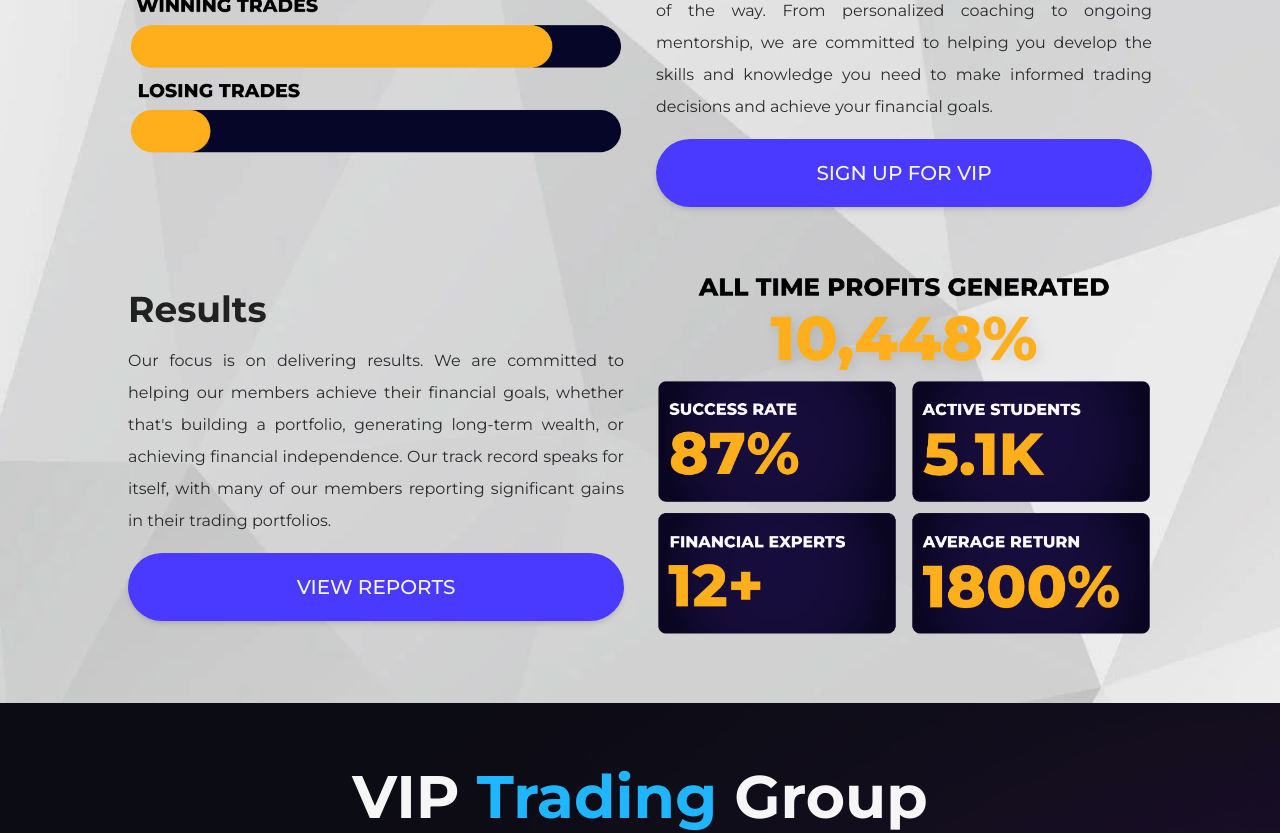
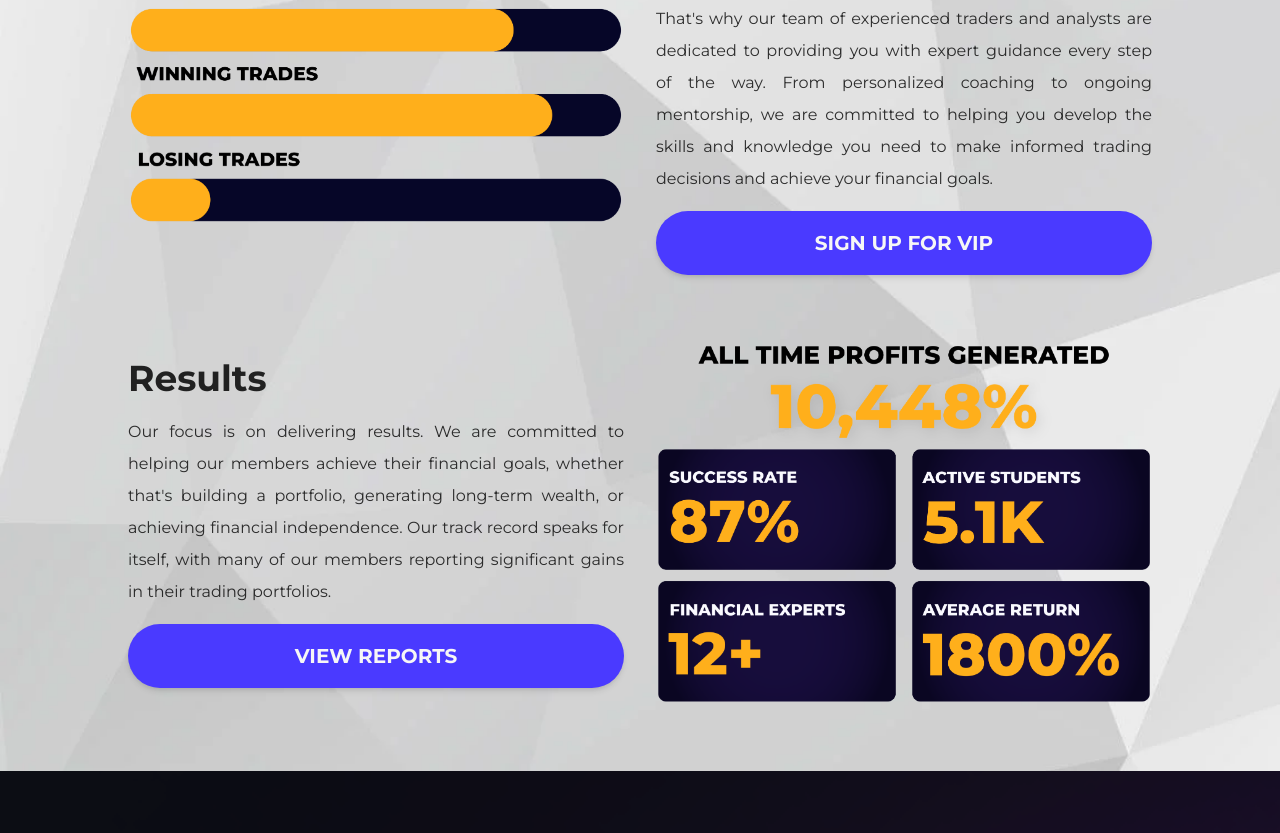
Before and after one commit to szilrdmate/cryptodecius, a React (Vite) app: page / in a window 1280 px wide. Shown: the part 1440-2273 px from the top of the page. Built offline with nearby package versions, Linux system fonts and the light colour scheme.

Commit message:
Fixed faq component

```diff
--- a/src/components/Cards.jsx
+++ b/src/components/Cards.jsx
@@ -68,7 +68,7 @@ const Pricing = () => {
           <div className="cards__card card">
             <p className="card__heading">Yearly</p>
             <p className="card__price">&#36; 498.99</p>
-            <ul role="list" className="card__bullets flow space-y-5">
+            <ul role="list" className="card__bullets flow space-y-5 text-light-gray">
               <li>Live VIP Signals</li>
               <li>Market Insights</li>
               <li>Technical Analysis</li>
@@ -82,12 +82,13 @@ const Pricing = () => {
           <div className="cards__card card">
             <p className="card__heading">Monthly</p>
             <p className="card__price">&#36; 58.99</p>
-            <ul role="list" className="card__bullets flow space-y-5">
+            <ul role="list" className="card__bullets flow space-y-5 text-light-gray">
               <li>Live VIP Signals</li>
               <li>Market Insights</li>
               <li>Technical Analysis</li>
-              <li>Finance News</li>
-              <li>10x Alerts</li>
+              <li>Support Channel</li>
+              <li className="card__none">10x Alerts</li>
+              <li className="card__none">Long-term Buys</li>
             </ul>
             <a href="#pro" className="card__cta cta">Upgrade to Pro</a>
           </div>
@@ -95,12 +96,13 @@ const Pricing = () => {
           <div className="cards__card card">
             <p className="card__heading">Quarterly</p>
             <p className="card__price">&#36; 148.99</p>
-            <ul role="list" className="card__bullets flow space-y-5">
+            <ul role="list" className="card__bullets flow space-y-5 text-light-gray">
               <li>Live VIP Signals</li>
               <li>Market Insightst</li>
               <li>Technical Analysis</li>
               <li>24/7 Support</li>
               <li>10x Alerts</li>
+              <li className="card__none">Long-term Buys</li>
             </ul>
             <a href="#enterprise" className="card__cta cta">Go Ultimate</a>
           </div>
--- a/src/components/Faq.jsx
+++ b/src/components/Faq.jsx
@@ -1,13 +1,58 @@
 // src/components/Faq.jsx
-
-import React from "react";
+import React, { useState } from 'react';
 
 const Faq = () => {
-    return (
-        <div className="min-h-screen">
+  const faqItems = [
+    { question: 'How does it work', answer: 'Crypto Decius is...' },
+    { question: 'What markets can I use?', answer: 'To get started...' },
+    { question: 'Can I win every trade?', answer: 'Yes, we offer coaching...' },
+    { question: 'Is it beginner-friendly?', answer: 'We offer three plans...' },
+    { question: 'How can I sign up?', answer: 'Yes, we offer a free trial...' },
+    { question: 'Can I pay by crypto?', answer: 'You can contact support...' },
+  ];
 
-        </div>
-    );
+  const [openIndex, setOpenIndex] = useState(null);
+
+  const toggleAccordion = (index) => {
+    setOpenIndex((prevIndex) => (prevIndex === index ? null : index));
+  };
+
+  return (
+    <div className="container mx-auto py-16">
+      <h1 className="text-5xl font-bold text-center mb-8">
+        <span className="text-purple">FAQ!</span> Need help?
+      </h1>
+      <p className="text-center mb-16 uppercase text-p-gray font-medium tracking-widest">
+            If you've made it this far, there's a high chance you're interested
+            in our product but are not yet convinced.&nbsp;This section is to
+            clear things up.
+          </p>
+      <div className="grid grid-cols-1 md:grid-cols-2 lg:grid-cols-2 gap-4">
+        {faqItems.map((item, index) => (
+          <div key={index} className="relative py-8 px-4 flex flex-col justify-between item-center w-full h-full rounded-xl border-light-gray border-[1px] border-opacity-10 shadow-md">
+            <button
+              className="flex items-center justify-between text-black w-full"
+              onClick={() => toggleAccordion(index)}
+            >
+              <span className="text-2xl font-semibold">{item.question}</span>
+              <span className="text-2xl font-medium">
+                {openIndex === index ? '-' : '+'}
+              </span>
+            </button>
+            <div
+              className={`overflow-hidden max-h-0 transition-max-h duration-300 ${
+                openIndex === index ? 'max-h-full' : ''
+              }`}
+            >
+              <div className="p-4 rounded-md shadow-md">
+                <p className="text-p-gray">{item.answer}</p>
+              </div>
+            </div>
+          </div>
+        ))}
+      </div>
+    </div>
+  );
 };
 
 export default Faq;
--- a/src/pages/Home.jsx
+++ b/src/pages/Home.jsx
@@ -1,5 +1,5 @@
 // src/pages/Home.jsx
-import React from "react";
+import React, { useState } from 'react';
 import { Link } from "react-router-dom";
 import Pricing from "../components/Cards";
 import Faq from "../components/Faq";
@@ -118,7 +118,7 @@ const Home = () => {
                 href="http://t.me/DeciusBot"
                 target="_blank"
                 rel="noopener noreferrer"
-                className="uppercase text-center bg-blue-purple text-white rounded-full w-full py-5 text-xl font-medium shadow-md"
+                className="uppercase text-center bg-blue-purple text-white rounded-full w-full py-5 text-xl font-bold shadow-md"
               >
                 Sign up for VIP
               </a>
@@ -140,7 +140,7 @@ const Home = () => {
               </p>
               <Link
                 to="/results"
-                className="uppercase text-center bg-blue-purple text-white rounded-full w-full py-5 text-xl font-medium shadow-md">
+                className="uppercase text-center bg-blue-purple text-white rounded-full w-full py-5 text-xl font-bold shadow-md">
                 View Reports
               </Link>
             </div>
@@ -188,9 +188,7 @@ const Home = () => {
           < Pricing />
         </div>
         <div id="faq" className="bg-white">
-          <div className="max-w-5xl mx-auto">
-            < Faq />
-          </div>
+          < Faq />
         </div>
       </div>
     </div>
--- a/tailwind.config.js
+++ b/tailwind.config.js
@@ -7,6 +7,38 @@ module.exports = {
       md: '768px',
       lg: '976px',
       xl: '1440px',
+    },
+    fontSize: {
+      xs: ['0.75rem', {
+        lineHeight: '1.4'
+      }],
+      sm: ['0.875rem', {
+        lineHeight: '1.4'
+      }],
+      base: ['1rem', {
+        lineHeight: '1.7'
+      }],
+      lg: ['1.125rem', {
+        lineHeight: '1.2'
+      }],
+      xl: ['1.25rem', {
+        lineHeight: '1.2'
+      }],
+      '2xl': ['1.5rem', {
+        lineHeight: '1.2'
+      }],
+      '3xl': ['1.875rem', {
+        lineHeight: '1.2'
+      }],
+      '4xl': ['2.25rem', {
+        lineHeight: '1.2'
+      }],
+      '5xl': ['3rem', {
+        lineHeight: '1.2'
+      }],
+      '6xl': ['3.75rem', {
+        lineHeight: '1.2'
+      }],
     },
     colors: {
       'dark-blue': '#0c0d14',
```
Also changed, not shown: src/components/Cards.css (+11 -0 lines).
